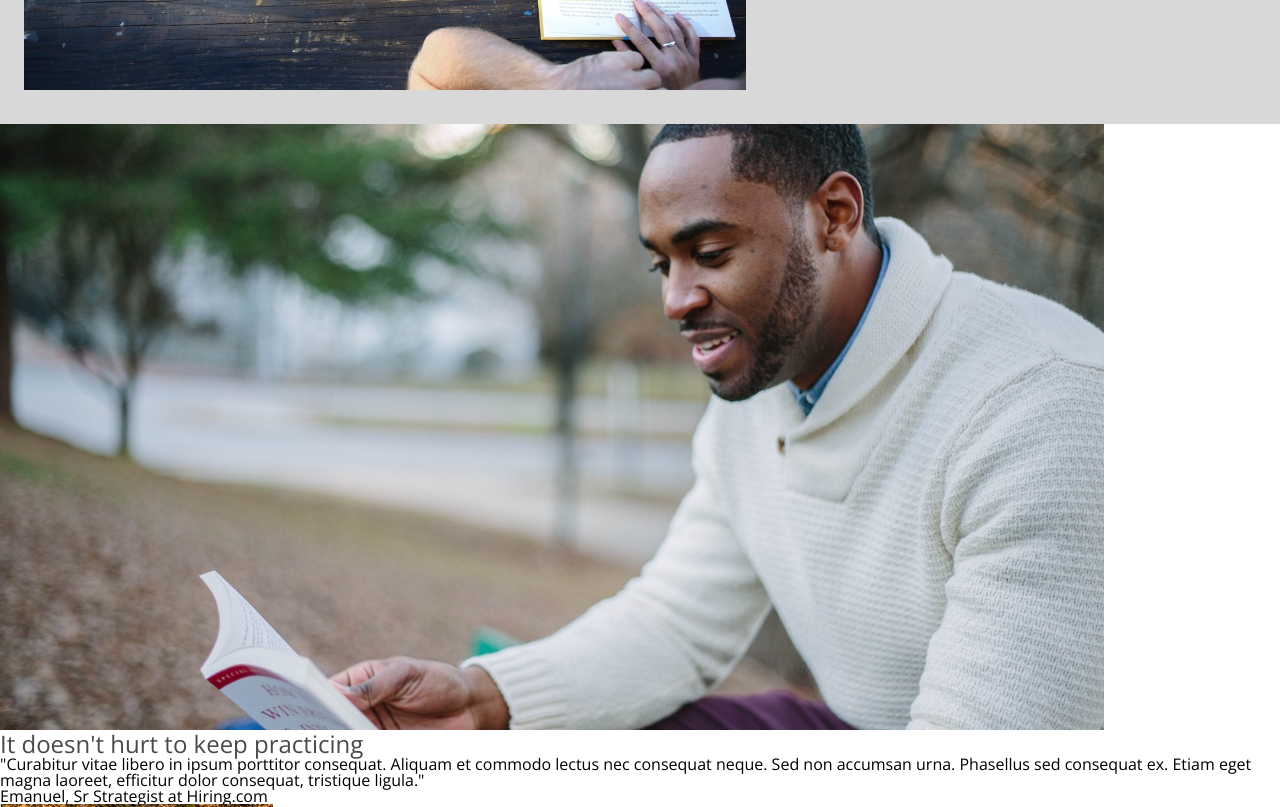
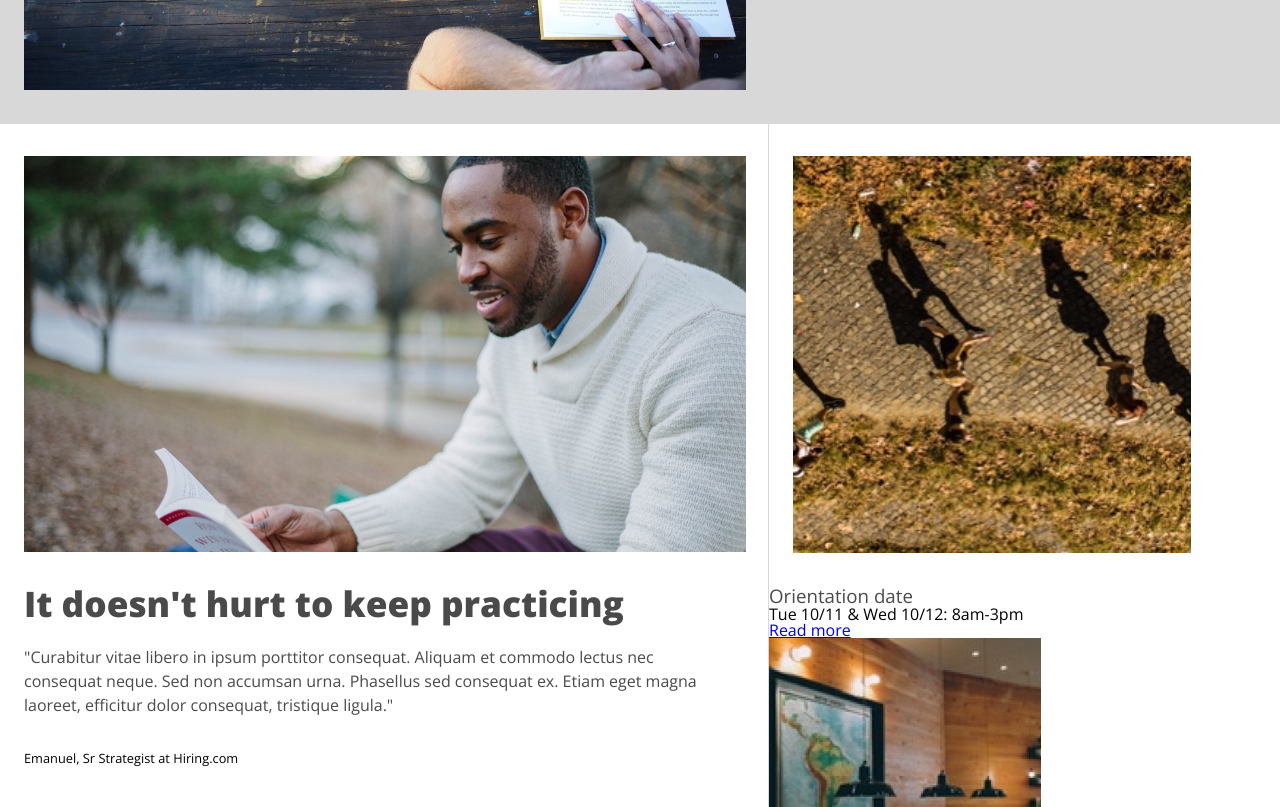
Before and after one commit to robersonj/colmaracademy, a plain HTML site: page index.html in a window 1280 px wide. Shown: the part 540-1347 px from the top of the page. Drawn offline with nearby package versions, Linux system fonts and the light colour scheme.

Commit message:
Added styles to left column in information section.

```diff
--- a/index.html
+++ b/index.html
@@ -29,7 +29,7 @@
         <main>
             <!-- Banner Section -->
            <section class="banner flex">
-                <figure>
+                <figure class="main-img-container">
                    <img src="./resources/images/banner.jpg" alt="">
                 </figure>
                 <hgroup class="flex">
@@ -40,16 +40,22 @@
             </section>
 
             <!-- Information Section -->
-            <section>
+            <section class="information flex">
                 <div class="l-column">
-                    <img src="./resources/images/information-main.jpg" alt="">
-                    <h2>It doesn't hurt to keep practicing</h2>
-                    <p>"Curabitur vitae libero in ipsum porttitor consequat. Aliquam et commodo lectus nec consequat neque. Sed non accumsan urna. Phasellus sed consequat ex. Etiam eget magna laoreet, efficitur dolor consequat, tristique ligula."</p>
-                    <p>Emanuel, Sr Strategist at Hiring.com</p>
+                    <figure class="img-container">
+                        <img src="./resources/images/information-main.jpg" alt="">
+                    </figure>
+                    <div class="txt-container">
+                        <h2>It doesn't hurt to keep practicing</h2>
+                        <p>"Curabitur vitae libero in ipsum porttitor consequat. Aliquam et commodo lectus nec consequat neque. Sed non accumsan urna. Phasellus sed consequat ex. Etiam eget magna laoreet, efficitur dolor consequat, tristique ligula."</p>
+                        <cite>Emanuel, Sr Strategist at Hiring.com</cite>
+                    </div>
                 </div>
                 <div class="r-column">
                     <div>
-                        <img src="./resources/images/information-orientation.jpg" alt="">
+                        <figure>
+                            <img src="./resources/images/information-orientation.jpg" alt="">
+                        </figure>
                         <h3>Orientation date</h3>
                         <p>Tue 10/11 & Wed 10/12: 8am-3pm</p>
                         <a href="#">Read more</a>
--- a/resources/css/style.css
+++ b/resources/css/style.css
@@ -83,12 +83,6 @@ nav a {
 
 /* Banner Section */
 
-figure {
-    -webkit-box-sizing: border-box;
-       -moz-box-sizing: border-box;
-            box-sizing: border-box;
-    width: 60%;
-}
 
 figure img {
     width: 94%;
@@ -132,9 +126,46 @@ hgroup h3 {
     padding: 12px;
 }
 
+.main-img-container {
+    -webkit-box-sizing: border-box;
+       -moz-box-sizing: border-box;
+            box-sizing: border-box;
+    width: 60%;
+}
+
 /* Information Section */
 
+.l-column {
+    -webkit-box-sizing: border-box;
+       -moz-box-sizing: border-box;
+            box-sizing: border-box;
+    width: 60%;
+}
+
+.l-column .txt-container {
+    margin: 0 24px;
+    padding-right: 10px;
+}
+
+.l-column .txt-container h2 {
+    font-size: 2.2rem;
+    font-weight: 800;
+    margin-bottom: 24px;
+}
+
+.l-column .txt-container p {
+    font-size: 1rem;
+    color: #4A4A4A;
+    line-height: 1.5;
+    margin-bottom: 32px;
+}
+
+.l-column .txt-container cite {
+    font-size: 0.8rem;
+}
+
 .r-column {
+    flex-basis: 423px;
     border-left: 1px solid #D8D8D8;
 }
 
```
